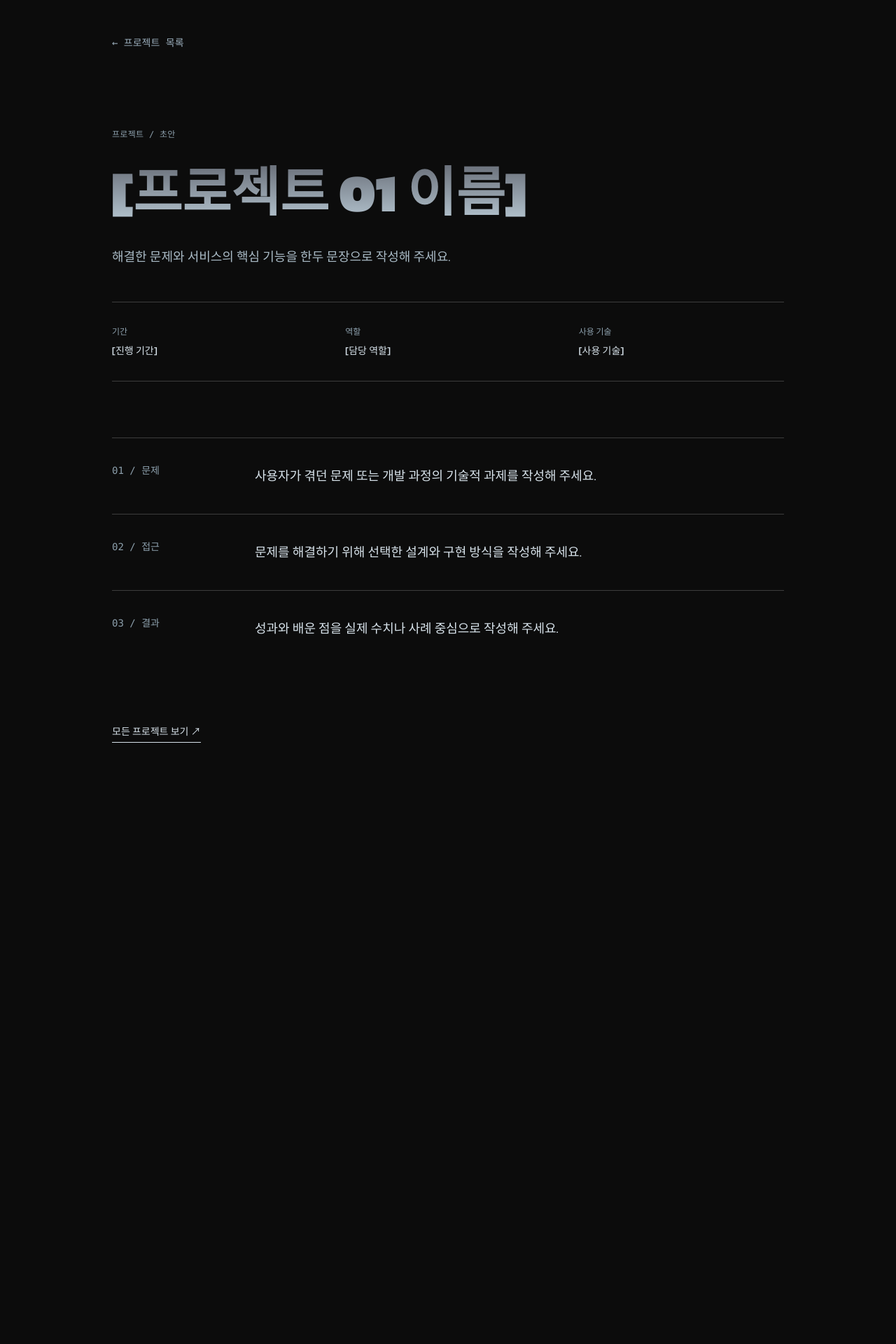
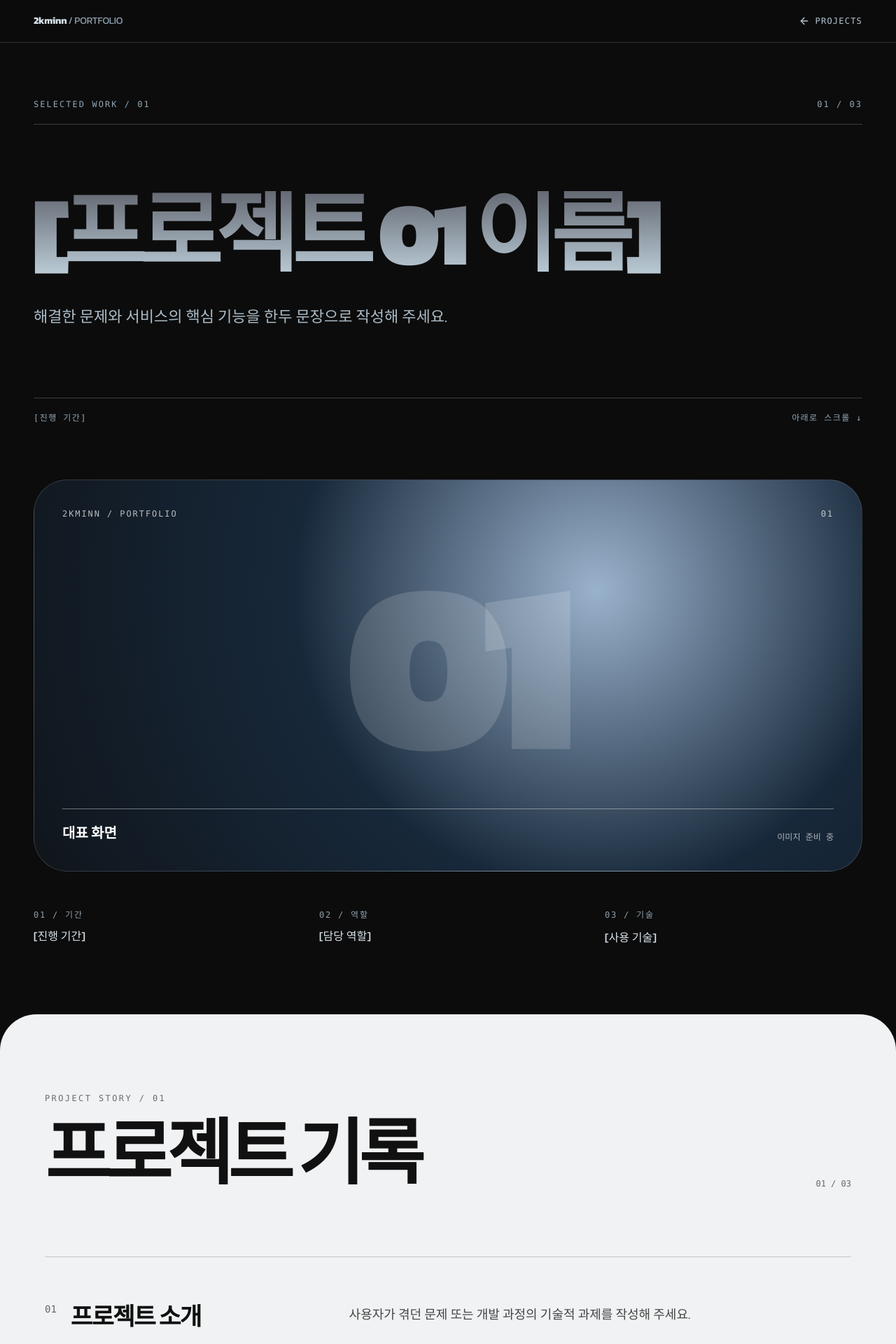
Before and after one commit to 2kminn/Portfolio, a Next.js app: page /projects/project-01 in a window 1280 px wide. Shown: the top 1920 px of the page at 70% size. Before the commit the page ends 1109 px from the top, so only its background shows below. Built offline with nearby package versions, Linux system fonts and the light colour scheme.

Commit message:
Update Site source

```diff
--- a/app/globals.css
+++ b/app/globals.css
@@ -32,6 +32,7 @@ a:focus-visible { outline: 2px solid #B600A8; outline-offset: 5px; }
 .project-card-shell { position: sticky; top: calc(98px + var(--stack-index) * 24px); margin-bottom: clamp(100px, 18svh, 190px); transform-origin: top center; }
 .project-stack-card { transform-origin: top center; box-shadow: 0 20px 70px rgba(0,0,0,.35); }
 .project-preview { isolation: isolate; }
+.project-detail-media { background: radial-gradient(circle at 68% 28%, var(--project-soft) 0%, var(--project-deep) 48%, #10151B 100%); }
 
 @media (max-width: 767px) {
   #about, #skills, #projects, #experience, #certifications, #github { scroll-margin-top: 96px; }
--- a/app/projects/[slug]/page.tsx
+++ b/app/projects/[slug]/page.tsx
@@ -1,42 +1,151 @@
+import type { CSSProperties, ReactNode } from "react";
 import type { Metadata } from "next";
+import Image from "next/image";
 import Link from "next/link";
 import { notFound } from "next/navigation";
+import { ArrowLeft, ArrowRight, ArrowUpRight } from "lucide-react";
 import { getProject, projects } from "@/data/projects";
 
 type Props = { params: Promise<{ slug: string }> };
 
-export function generateStaticParams() { return projects.map(({ slug }) => ({ slug })); }
+const themes = [
+  { deep: "#17283A", soft: "#9AB2CC" },
+  { deep: "#30233F", soft: "#B6A3CA" },
+  { deep: "#20332F", soft: "#9DBBB2" },
+];
+
+export function generateStaticParams() {
+  return projects.map(({ slug }) => ({ slug }));
+}
 
 export async function generateMetadata({ params }: Props): Promise<Metadata> {
   const project = getProject((await params).slug);
-  return { title: project ? `${project.title} | 이경민` : "프로젝트를 찾을 수 없습니다", description: project?.summary };
+  return {
+    title: project ? `${project.title} | 이경민` : "프로젝트를 찾을 수 없습니다",
+    description: project?.summary,
+  };
+}
+
+function ProjectMedia({ src, alt, label, number, compact = false }: {
+  src?: string;
+  alt: string;
+  label: string;
+  number: string;
+  compact?: boolean;
+}) {
+  return (
+    <div className={`project-detail-media relative flex overflow-hidden border border-white/15 ${compact ? "min-h-[260px] rounded-[26px] sm:min-h-[360px] sm:rounded-[36px]" : "min-h-[430px] rounded-[30px] sm:min-h-[560px] sm:rounded-[48px]"}`}>
+      {src ? (
+        <Image src={src} alt={alt} fill className="object-cover" sizes="(max-width: 768px) 100vw, 1200px" />
+      ) : (
+        <div className="relative flex w-full flex-col justify-between p-6 sm:p-10">
+          <div className="flex items-center justify-between gap-4 font-mono text-xs tracking-[.16em] text-white/70">
+            <span>2KMINN / PORTFOLIO</span><span>{number}</span>
+          </div>
+          <span aria-hidden="true" className="self-center font-display text-[clamp(140px,27vw,370px)] leading-[.7] font-black tracking-[-.12em] text-white/15">{number}</span>
+          <div className="flex items-end justify-between gap-4 border-t border-white/40 pt-5">
+            <span className="text-base font-semibold text-white sm:text-xl">{label}</span>
+            <span className="font-mono text-xs text-white/65">이미지 준비 중</span>
+          </div>
+        </div>
+      )}
+    </div>
+  );
+}
+
+function DetailSection({ number, title, children }: { number: string; title: string; children: ReactNode }) {
+  return (
+    <section className="grid gap-5 border-t border-[#111]/20 py-10 sm:grid-cols-[minmax(180px,.55fr)_minmax(0,1fr)] sm:gap-10 sm:py-16">
+      <div className="flex items-start gap-5">
+        <span className="font-mono text-sm text-[#666]">{number}</span>
+        <h2 className="text-[clamp(23px,2.7vw,38px)] leading-tight font-semibold tracking-[-.05em]">{title}</h2>
+      </div>
+      <p className="max-w-2xl text-base leading-8 text-[#454545] break-keep sm:text-lg sm:leading-9">{children}</p>
+    </section>
+  );
 }
 
 export default async function ProjectDetail({ params }: Props) {
   const project = getProject((await params).slug);
   if (!project) notFound();
 
-  const details = [["문제", project.challenge], ["접근", project.solution], ["결과", project.result]] as const;
+  const index = projects.findIndex(({ slug }) => slug === project.slug);
+  const number = String(index + 1).padStart(2, "0");
+  const next = projects[(index + 1) % projects.length];
+  const previous = projects[(index - 1 + projects.length) % projects.length];
+  const theme = themes[index % themes.length];
+  const mediaStyle = {
+    "--project-deep": theme.deep,
+    "--project-soft": theme.soft,
+  } as CSSProperties;
 
   return (
-    <main className="mx-auto min-h-screen w-[min(960px,calc(100%-40px))] py-8 text-[#D7E2EA] md:w-[min(960px,calc(100%-96px))] md:py-12">
-      <Link href="/#projects" className="font-mono text-sm text-[#9BAEBC] hover:text-white">← 프로젝트 목록</Link>
-      <header className="mt-20 border-b border-white/20 pb-12 md:mt-28">
-        <p className="mb-7 font-mono text-xs tracking-wide text-[#8DA0AD]">프로젝트 / 초안</p>
-        <h1 className="hero-heading font-display text-[clamp(40px,6vw,76px)] leading-tight font-black tracking-normal">{project.title}</h1>
-        <p className="mt-7 max-w-2xl text-lg leading-8 text-[#A9BAC5] break-keep">{project.summary}</p>
+    <main style={mediaStyle} className="min-h-screen bg-[#0C0C0C] text-[#D7E2EA]">
+      <header className="sticky top-0 z-40 border-b border-white/15 bg-[#0C0C0C]/95 backdrop-blur-md">
+        <div className="mx-auto flex w-[min(1200px,calc(100%-40px))] items-center justify-between gap-5 py-4 md:w-[min(1200px,calc(100%-96px))] md:py-5">
+          <Link href="/" className="text-sm font-bold tracking-tight">2kminn <span className="font-normal text-[#8DA0AD]">/ PORTFOLIO</span></Link>
+          <Link href="/#projects" className="inline-flex items-center gap-2 font-mono text-xs tracking-[.1em] text-[#B6C7D2] transition-colors hover:text-white"><ArrowLeft aria-hidden="true" className="size-4" /> PROJECTS</Link>
+        </div>
       </header>
-      <div className="grid gap-10 border-b border-white/20 py-8 text-sm sm:grid-cols-3">
-        <div><span className="text-xs text-[#8DA0AD]">기간</span><p className="mt-2">{project.period}</p></div>
-        <div><span className="text-xs text-[#8DA0AD]">역할</span><p className="mt-2">{project.role}</p></div>
-        <div><span className="text-xs text-[#8DA0AD]">사용 기술</span><p className="mt-2">{project.technologies.join(" · ")}</p></div>
+
+      <div className="mx-auto w-[min(1200px,calc(100%-40px))] md:w-[min(1200px,calc(100%-96px))]">
+        <section className="flex min-h-[min(680px,78svh)] flex-col justify-between py-14 sm:py-20" aria-labelledby="project-title">
+          <div className="flex items-center justify-between gap-6 border-b border-white/20 pb-5 font-mono text-xs tracking-[.17em] text-[#92A6B5]">
+            <span>SELECTED WORK / {number}</span><span>{number} / {String(projects.length).padStart(2, "0")}</span>
+          </div>
+          <div className="py-20">
+            <h1 id="project-title" className="hero-heading font-display max-w-5xl text-[clamp(54px,10vw,144px)] leading-[.94] font-black tracking-[-.07em] break-keep">{project.title}</h1>
+            <p className="mt-10 max-w-2xl text-lg leading-8 text-[#ACBCC7] break-keep sm:text-[22px] sm:leading-10">{project.summary}</p>
+          </div>
+          <div className="flex flex-wrap items-center justify-between gap-6 border-t border-white/20 pt-5 font-mono text-xs tracking-[.12em] text-[#92A6B5]">
+            <span>{project.period}</span>
+            <span>아래로 스크롤 ↓</span>
+          </div>
+        </section>
+
+        <ProjectMedia src={project.coverImage} alt={`${project.title} 대표 화면`} label="대표 화면" number={number} />
+        <div className="grid gap-7 py-9 sm:grid-cols-3 sm:gap-10 sm:py-12">
+          <div><span className="font-mono text-xs tracking-[.15em] text-[#8DA0AD]">01 / 기간</span><p className="mt-2 text-base">{project.period}</p></div>
+          <div><span className="font-mono text-xs tracking-[.15em] text-[#8DA0AD]">02 / 역할</span><p className="mt-2 text-base">{project.role}</p></div>
+          <div><span className="font-mono text-xs tracking-[.15em] text-[#8DA0AD]">03 / 기술</span><p className="mt-2 text-base leading-7">{project.technologies.join(" · ")}</p></div>
+        </div>
       </div>
-      <div className="py-12 md:py-20">
-        {details.map(([label, value], index) => <section key={label} className="grid gap-6 border-t border-white/20 py-9 sm:grid-cols-[180px_1fr]">
-          <h2 className="font-mono text-sm text-[#8DA0AD]">0{index + 1} / {label}</h2><p className="max-w-2xl text-lg leading-9 break-keep">{value}</p>
-        </section>)}
+
+      <div className="relative z-10 mt-12 rounded-t-[36px] bg-[#F0F2F3] px-5 py-20 text-[#111] sm:rounded-t-[52px] sm:px-8 sm:py-28 md:px-10">
+        <div className="mx-auto max-w-6xl">
+          <div className="mb-16 flex flex-wrap items-end justify-between gap-6 sm:mb-24">
+            <div><p className="mb-5 font-mono text-xs tracking-[.2em] text-[#6B6B6B]">PROJECT STORY / {number}</p><h2 className="font-display text-[clamp(48px,8vw,112px)] leading-none font-black tracking-[-.07em]">프로젝트 기록</h2></div>
+            <span className="font-mono text-xs text-[#666]">{number} / {String(projects.length).padStart(2, "0")}</span>
+          </div>
+
+          <DetailSection number="01" title="프로젝트 소개">{project.challenge}</DetailSection>
+          <DetailSection number="02" title="구현 과정">{project.solution}</DetailSection>
+
+          <div className="my-12 grid gap-4 sm:my-20 sm:grid-cols-2 sm:gap-5">
+            <ProjectMedia src={project.screenImage} alt={`${project.title} 화면`} label="화면 캡처" number={`${number}.1`} compact />
+            <ProjectMedia src={project.structureImage} alt={`${project.title} 구조도`} label="구조도" number={`${number}.2`} compact />
+          </div>
+
+          <DetailSection number="03" title="결과와 배운 점">{project.result}</DetailSection>
+          <div className="mt-14 flex flex-wrap gap-3 sm:mt-20">
+            {project.repositoryUrl && <a href={project.repositoryUrl} target="_blank" rel="noopener noreferrer" className="inline-flex items-center gap-2 rounded-full border border-[#111] px-6 py-3 text-sm font-semibold transition-colors hover:bg-[#111] hover:text-white">GitHub <ArrowUpRight aria-hidden="true" className="size-4" /></a>}
+            {project.liveUrl && <a href={project.liveUrl} target="_blank" rel="noopener noreferrer" className="inline-flex items-center gap-2 rounded-full border border-[#111] px-6 py-3 text-sm font-semibold transition-colors hover:bg-[#111] hover:text-white">서비스 보기 <ArrowUpRight aria-hidden="true" className="size-4" /></a>}
+          </div>
+        </div>
       </div>
-      <Link href="/#projects" className="inline-block border-b border-[#D7E2EA] pb-1 text-sm">모든 프로젝트 보기 ↗</Link>
+
+      <nav aria-label="프로젝트 탐색" className="px-5 py-16 sm:px-8 sm:py-24 md:px-10">
+        <div className="mx-auto grid max-w-6xl gap-10 border-t border-white/20 pt-8 sm:grid-cols-2">
+          <Link href={`/projects/${previous.slug}`} className="group flex min-w-0 flex-col items-start gap-3 text-left">
+            <span className="inline-flex items-center gap-2 font-mono text-xs tracking-[.12em] text-[#92A6B5]"><ArrowLeft aria-hidden="true" className="size-4 transition-transform group-hover:-translate-x-1" /> 이전 프로젝트</span>
+            <span className="text-[clamp(23px,3vw,38px)] font-semibold tracking-[-.05em] break-keep group-hover:underline">{previous.title}</span>
+          </Link>
+          <Link href={`/projects/${next.slug}`} className="group flex min-w-0 flex-col items-start gap-3 sm:items-end sm:text-right">
+            <span className="inline-flex items-center gap-2 font-mono text-xs tracking-[.12em] text-[#92A6B5]">다음 프로젝트 <ArrowRight aria-hidden="true" className="size-4 transition-transform group-hover:translate-x-1" /></span>
+            <span className="text-[clamp(23px,3vw,38px)] font-semibold tracking-[-.05em] break-keep group-hover:underline">{next.title}</span>
+          </Link>
+        </div>
+      </nav>
     </main>
   );
 }
--- a/data/projects.ts
+++ b/data/projects.ts
@@ -8,6 +8,11 @@ export type Project = {
   challenge: string;
   solution: string;
   result: string;
+  coverImage?: string;
+  screenImage?: string;
+  structureImage?: string;
+  repositoryUrl?: string;
+  liveUrl?: string;
 };
 
 // 실제 프로젝트 정보를 받기 전까지 사용하는 초안 데이터입니다.
```
